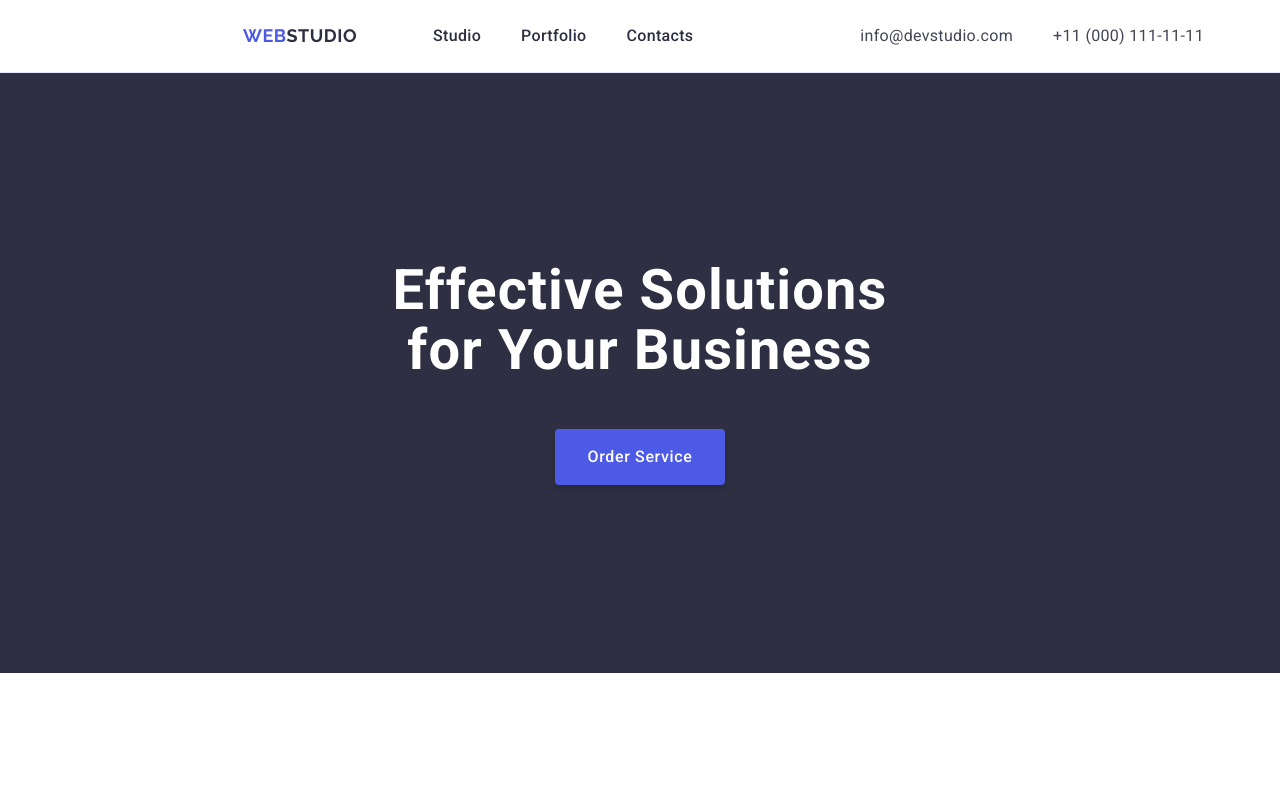
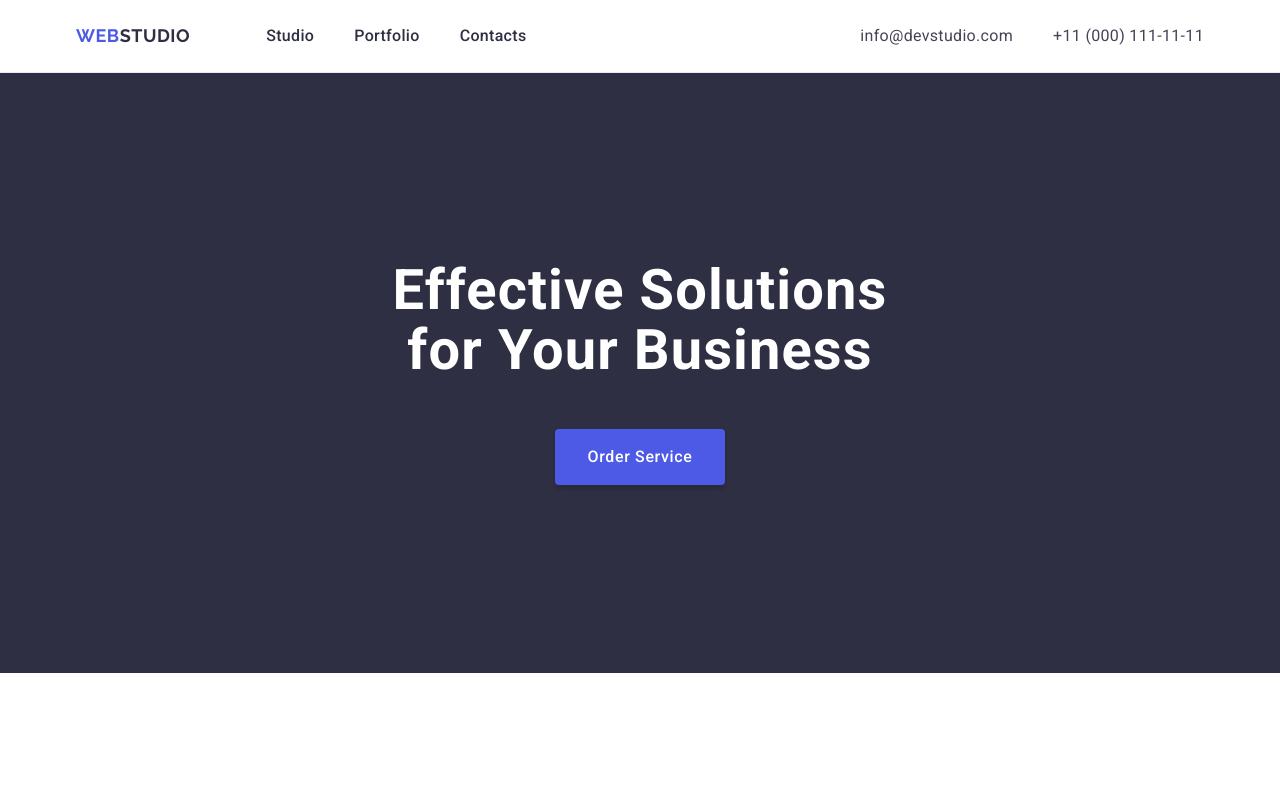
Before and after one commit to JeinKh/goit-murkup-hw-03, a plain HTML site: page index.html in a window 1280 px wide. Shown: the top 789 px of the page. Drawn offline with nearby package versions, Linux system fonts and the light colour scheme.

Commit message:
update style.css

```diff
--- a/css/style.css
+++ b/css/style.css
@@ -82,7 +82,6 @@ img{
 
 .head-nav{
     display: flex;
-    margin: 24px auto;
 }
 
 .head-nav .head-nav-link{
@@ -92,6 +91,7 @@ img{
     line-height: 1.5;
     letter-spacing: 0.02em;
     padding: 24px 0;
+    display: block;
 }
 
 .head-nav .head-nav-link:hover,
```
